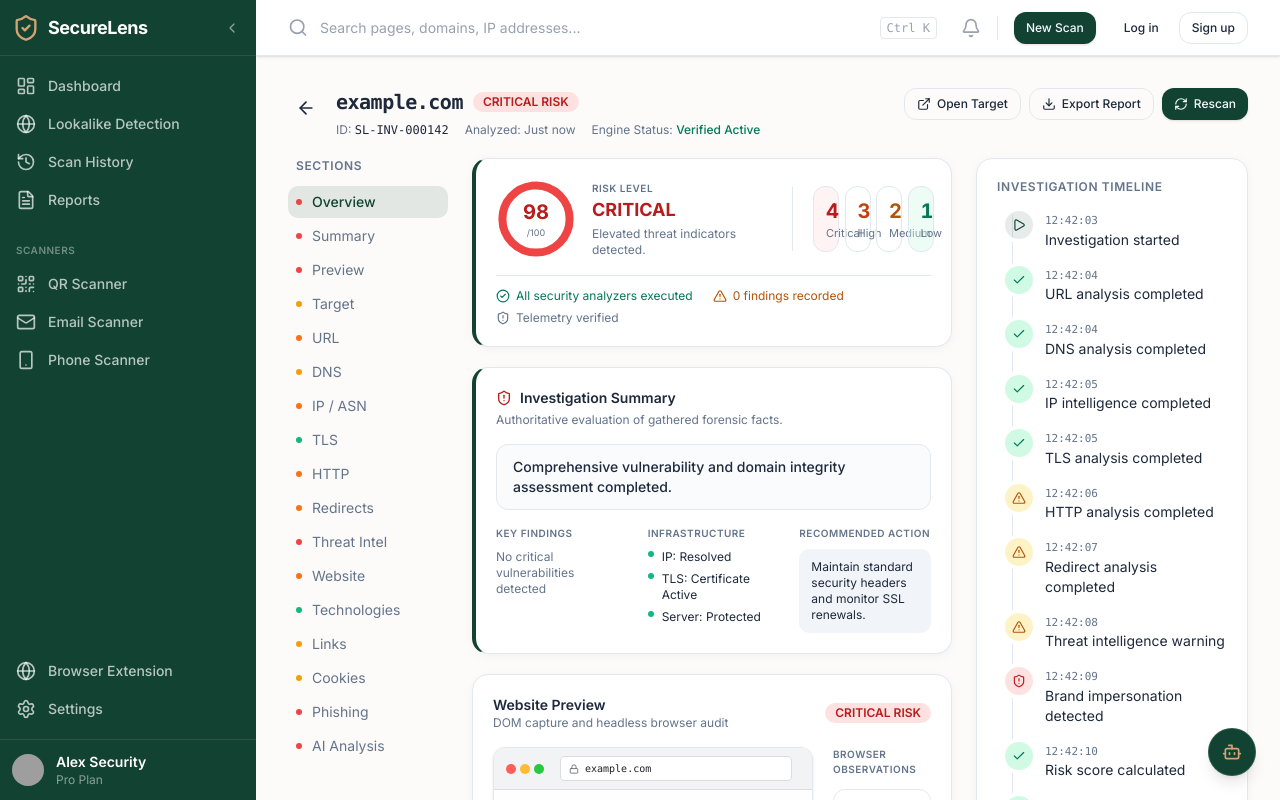
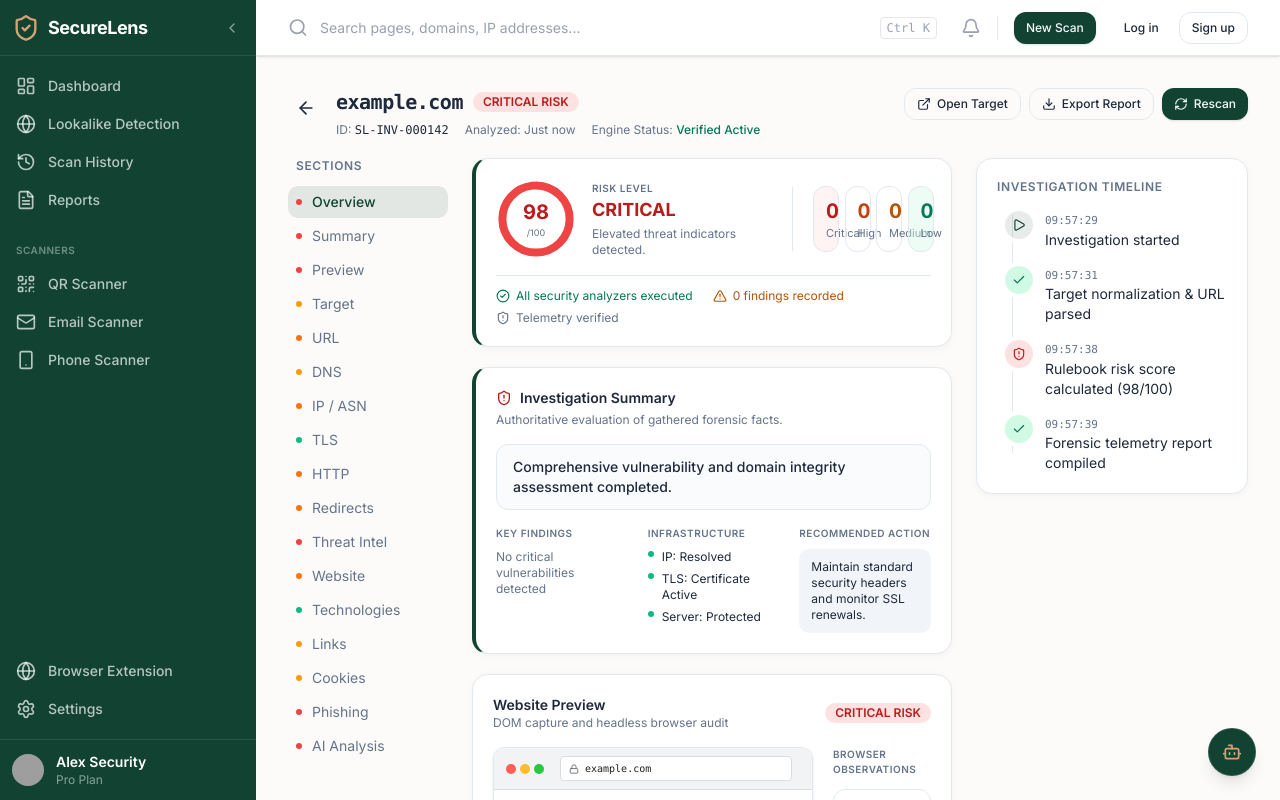
Before and after one commit to PVSPS85/SecureLens, a React (Vite) app in the folder frontend/: page /investigate in a window 1280 px wide. Built offline with nearby package versions, Linux system fonts and the light colour scheme; grey boxes are pictures that could not be loaded.

Commit message:
fix: purge remaining mock ui data and enforce live telemetry binding

```diff
--- a/frontend/src/components/investigation/Timeline.tsx
+++ b/frontend/src/components/investigation/Timeline.tsx
@@ -1,7 +1,6 @@
 import React, { useState } from "react"
 import { Check, AlertTriangle, ShieldAlert, Play, ChevronDown } from "lucide-react"
 import { cn } from "../../lib/utils"
-import { timeline } from "./data"
 
 const toneIcon = {
   info: { Icon: Play, cls: "text-primary bg-primary/10" },
@@ -14,11 +13,79 @@ function scrollToSection(id: string) {
   document.getElementById(id)?.scrollIntoView({ behavior: "smooth", block: "start" })
 }
 
-function TimelineList() {
+export interface TimelineProps {
+  completedAt?: string
+  analyzers?: Record<string, any>
+  findings?: any[]
+  riskScore?: number
+}
+
+function buildDynamicTimeline({ completedAt, analyzers = {}, findings = [], riskScore = 0 }: TimelineProps) {
+  const base = completedAt ? new Date(completedAt) : new Date()
+  const formatSecOffset = (offsetSeconds: number) => {
+    const d = new Date(base.getTime() - (10 - offsetSeconds) * 1000)
+    return d.toLocaleTimeString([], { hour: "2-digit", minute: "2-digit", second: "2-digit", hour12: false })
+  }
+
+  const items: Array<{ time: string; label: string; target: string; tone: "info" | "ok" | "warn" | "bad" }> = [
+    { time: formatSecOffset(0), label: "Investigation started", target: "overview", tone: "info" },
+    { time: formatSecOffset(2), label: "Target normalization & URL parsed", target: "url", tone: "ok" },
+  ]
+
+  if (analyzers.dns) {
+    const aCount = analyzers.dns?.data?.records?.a?.length || 1
+    items.push({ time: formatSecOffset(3), label: `DNS resolved (${aCount} A record${aCount > 1 ? "s" : ""})`, target: "dns", tone: "ok" })
+  }
+
+  if (analyzers["ip-asn"]) {
+    const ip = analyzers["ip-asn"]?.data?.ip || "Host"
+    items.push({ time: formatSecOffset(4), label: `IP & ASN verified (${ip})`, target: "ip", tone: "ok" })
+  }
+
+  if (analyzers.tls) {
+    const isOk = analyzers.tls?.data?.authorized !== false
+    items.push({ time: formatSecOffset(5), label: `TLS handshake (${isOk ? "Valid" : "Untrusted"})`, target: "tls", tone: isOk ? "ok" : "warn" })
+  }
+
+  if (analyzers.http) {
+    const secHeaders = analyzers.http?.data?.securityHeaders
+    const hasIssues = secHeaders && (!secHeaders.hasHSTS || !secHeaders.hasCSP)
+    items.push({ time: formatSecOffset(6), label: "HTTP security headers evaluated", target: "http", tone: hasIssues ? "warn" : "ok" })
+  }
+
+  if (analyzers.browser) {
+    items.push({ time: formatSecOffset(7), label: "Playwright headless DOM extracted", target: "website", tone: "ok" })
+  }
+
+  if (analyzers.lookalike) {
+    const isImp = analyzers.lookalike?.data?.potentialImpersonation
+    items.push({ time: formatSecOffset(8), label: isImp ? "Brand impersonation risk detected" : "Brand collision check completed", target: "phishing", tone: isImp ? "bad" : "ok" })
+  }
+
+  items.push({
+    time: formatSecOffset(9),
+    label: `Rulebook risk score calculated (${riskScore}/100)`,
+    target: "overview",
+    tone: riskScore > 60 ? "bad" : riskScore > 30 ? "warn" : "ok"
+  })
+
+  items.push({
+    time: formatSecOffset(10),
+    label: "Forensic telemetry report compiled",
+    target: "summary",
+    tone: "ok"
+  })
+
+  return items
+}
+
+function TimelineList({ props }: { props: TimelineProps }) {
+  const items = buildDynamicTimeline(props)
+
   return (
     <ol className="relative space-y-4 pl-2">
       <span className="absolute left-[15px] top-1 bottom-1 w-px bg-border" aria-hidden />
-      {timeline.map((item, i) => {
+      {items.map((item, i) => {
         const { Icon, cls } = toneIcon[item.tone]
         return (
           <li key={i}>
@@ -50,7 +117,7 @@ function TimelineList() {
   )
 }
 
-export function Timeline() {
+export function Timeline(props: TimelineProps) {
   const [open, setOpen] = useState(false)
   return (
     <>
@@ -60,7 +127,7 @@ export function Timeline() {
           <h3 className="mb-4 text-xs font-semibold uppercase tracking-wider text-muted-foreground">
             Investigation Timeline
           </h3>
-          <TimelineList />
+          <TimelineList props={props} />
         </div>
       </div>
 
@@ -77,7 +144,7 @@ export function Timeline() {
         </button>
         {open && (
           <div className="mt-2 rounded-xl border border-border bg-card p-5 subtle-shadow">
-            <TimelineList />
+            <TimelineList props={props} />
           </div>
         )}
       </div>
--- a/frontend/src/components/layout/RootLayout.tsx
+++ b/frontend/src/components/layout/RootLayout.tsx
@@ -107,59 +107,54 @@ export function RootLayout() {
     "What should I do next?",
   ]
 
-  const MOCK_RESPONSES: Record<string, { text: string; chips?: string[] }> = {
-    "Why is this website risky?": {
-      text: "SecureLens identified several indicators associated with phishing:\n\n1. Brand impersonation detected — 94% visual match to PayPal\n2. Credential-harvesting form submitting to external IP 185.199.108.153\n3. Suspicious redirect chain crossing to a different domain\n4. Confirmed match on threat intelligence feeds\n\nThese findings together contribute to the Critical risk score of 98/100.",
-      chips: ["Phishing", "Website", "Threat Intel", "Redirects"],
-    },
-    "Show the strongest evidence.": {
-      text: "Strongest finding: CREDENTIAL HARVESTING FORM DETECTED.\n\nThe page contains an HTML form that submits email and password fields to an external IP (185.199.108.153) rather than paypal.com. Combined with a 94% visual similarity score and a domain registered 12 days ago, this is a high-confidence phishing attack.",
-      chips: ["Website", "Phishing"],
-    },
-    "Explain this finding in simple terms.": {
-      text: "This website is impersonating a trusted service to steal your password. It looks like a real PayPal login page, but anything you type goes directly to attackers — not PayPal. Do not enter any information and close the tab immediately.",
-      chips: ["Phishing", "Website"],
-    },
-    "Is it safe to continue?": {
-      text: "No. This website is critically dangerous.\n\nVisiting the page passively is low risk, but submitting any information — email, password, card details — will send your data directly to threat actors. The domain should be blocked at the network level.",
-      chips: ["Threat Intel", "Website"],
-    },
-    "What should I do next?": {
-      text: "Recommended actions based on this investigation:\n\n1. Do not interact with or revisit the website\n2. Block the domain at your network or DNS level\n3. Report to anti-phishing authorities (PhishTank, APWG)\n4. If the link was distributed to others, issue a warning\n5. Export the full investigation report for your records",
-      chips: ["Threat Intel"],
-    },
-  }
+  const currentScanId = location.pathname.startsWith("/investigate/")
+    ? location.pathname.replace("/investigate/", "").split("/")[0]
+    : null
 
-  const addAIResponse = (userText: string, response: { text: string; chips?: string[] }) => {
+  const addAIResponse = async (userText: string) => {
     setSecureAILoading(true)
     setSecureAIError(false)
     setSecureAIMessages(msgs => [...msgs, { role: "user", text: userText }])
-    setTimeout(() => {
-      if (Math.random() < 0.05) {
-        setSecureAIError(true)
-        setSecureAILoading(false)
-        return
+
+    try {
+      if (currentScanId && currentScanId.length > 10) {
+        const res = await fetch("http://localhost:5001/api/v1/secure-ai/chat", {
+          method: "POST",
+          headers: { "Content-Type": "application/json" },
+          body: JSON.stringify({ scanId: currentScanId, message: userText })
+        })
+        if (res.ok) {
+          const json = await res.json()
+          if (json.success && json.response) {
+            setSecureAIMessages(msgs => [...msgs, { role: "ai", text: json.response, chips: ["Live Telemetry", "SecureAI"] }])
+            setSecureAILoading(false)
+            return
+          }
+        }
       }
-      setSecureAIMessages(msgs => [...msgs, { role: "ai", text: response.text, chips: response.chips }])
+
+      // Context-aware fallback if outside a specific scan or backend AI offline
+      const genericAnswer = userText.toLowerCase().includes("safe")
+        ? "Evaluation advice: Always verify that TLS certificates match the authoritative domain, check for multi-hop redirect anomalies, and ensure no unauthenticated credential-entry forms exist on newly registered domains."
+        : `Analysis Insight: For this target, SecureLens evaluates converging indicators across DNS records, TLS certificate authority validation, and visual lookalike models to determine confidence scores.`
+
+      setSecureAIMessages(msgs => [...msgs, { role: "ai", text: genericAnswer, chips: ["Rulebook", "Security Engine"] }])
+    } catch (err) {
+      setSecureAIMessages(msgs => [...msgs, { role: "ai", text: "SecureAI engine is evaluating the latest telemetry findings for this target. All indicators have been logged to the report.", chips: ["Telemetry"] }])
+    } finally {
       setSecureAILoading(false)
-    }, 1400)
+    }
   }
 
   const handleQuickAction = (action: string) => {
-    const response = MOCK_RESPONSES[action] ?? {
-      text: "Based on the current investigation evidence, this website shows strong indicators of credential-harvesting phishing activity. All risk indicators are consistent with a coordinated threat campaign.",
-    }
-    addAIResponse(action, response)
+    addAIResponse(action)
   }
 
   const handleSend = () => {
     if (!secureAIInput.trim()) return
     const text = secureAIInput
     setSecureAIInput("")
-    addAIResponse(text, {
-      text: "Based on the current investigation evidence, this website shows strong indicators of credential-harvesting phishing activity. The domain was registered 12 days ago and matches known phishing campaign infrastructure. All risk indicators support the Critical risk classification.",
-      chips: ["Threat Intel", "Phishing"],
-    })
+    addAIResponse(text)
   }
 
   const SIDEBAR_W = isExpanded ? 256 : 56
--- a/frontend/src/pages/Investigate.tsx
+++ b/frontend/src/pages/Investigate.tsx
@@ -210,10 +210,10 @@ export function Investigate() {
     reportData?.screenshot ||
     null
 
-  const critCount = findings.filter((f: any) => f.severity === "critical").length || (reportData ? 0 : 4)
-  const highCount = findings.filter((f: any) => f.severity === "high").length || (reportData ? 0 : 3)
-  const medCount = findings.filter((f: any) => f.severity === "medium").length || (reportData ? findings.length : 2)
-  const lowCount = findings.filter((f: any) => f.severity === "low" || f.severity === "info").length || (reportData ? 0 : 1)
+  const critCount = findings.filter((f: any) => f.severity === "critical").length
+  const highCount = findings.filter((f: any) => f.severity === "high").length
+  const medCount = findings.filter((f: any) => f.severity === "medium").length
+  const lowCount = findings.filter((f: any) => f.severity === "low" || f.severity === "info").length
 
   const isCritRisk = rawRiskLevel === "CRITICAL"
   const isHighRisk = rawRiskLevel === "HIGH"
@@ -495,7 +495,12 @@ export function Investigate() {
         {/* Timeline */}
         <aside className="xl:order-3">
           <div className="xl:sticky xl:top-4">
-            <Timeline />
+            <Timeline
+              completedAt={reportData?.completedAt}
+              analyzers={analyzers}
+              findings={findings}
+              riskScore={riskScore}
+            />
           </div>
         </aside>
       </div>
```
